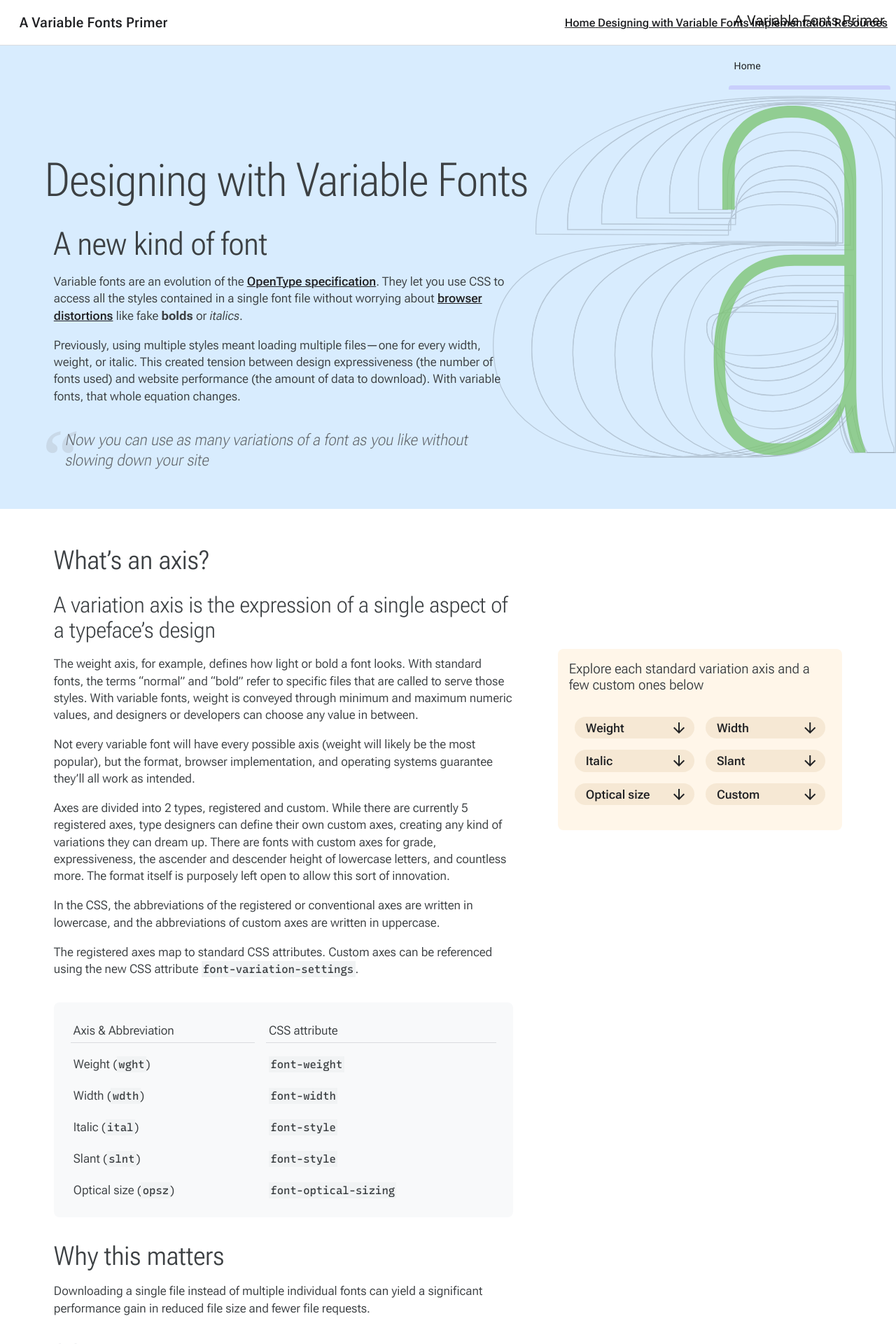
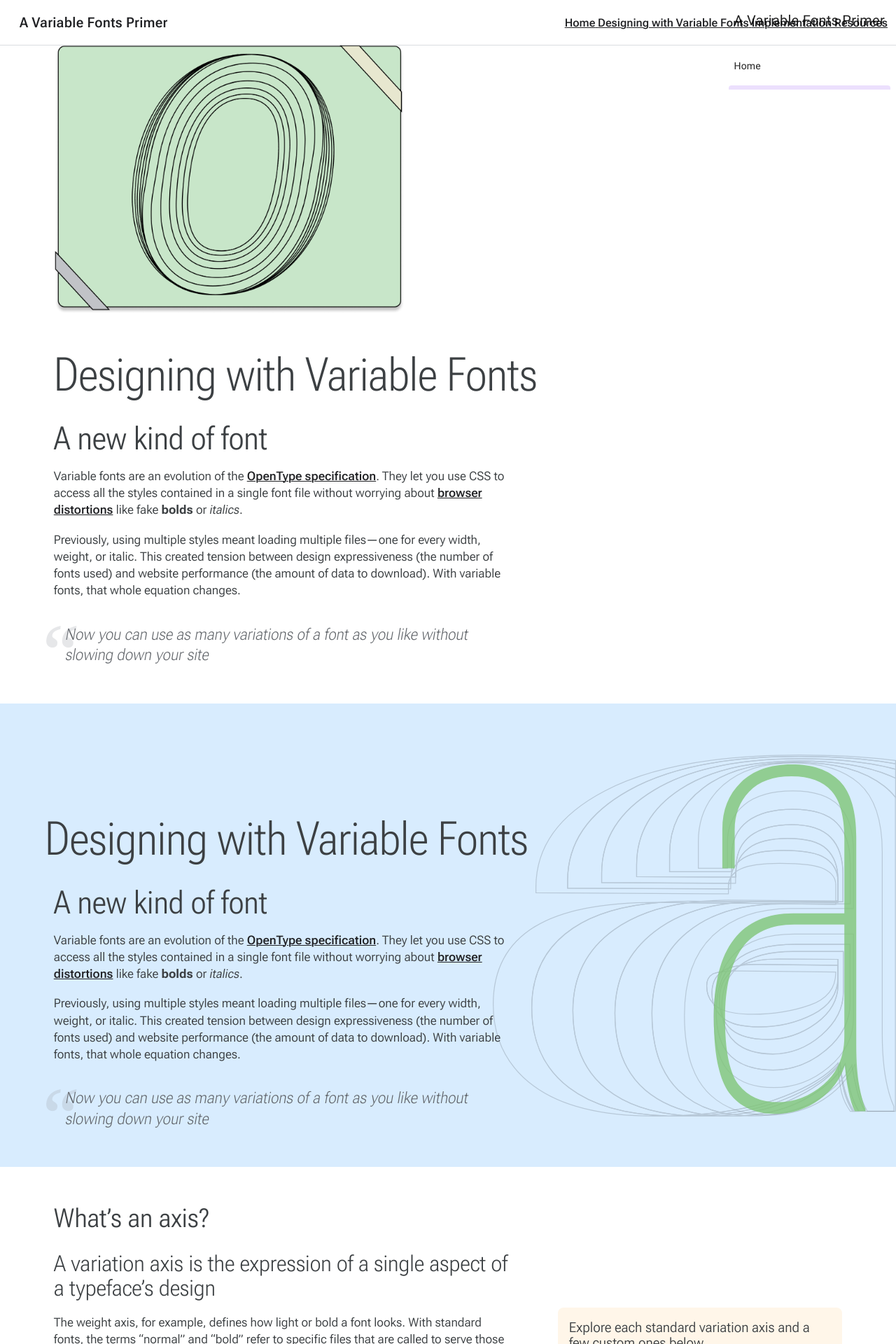
Before and after one commit to jpamental/variable-fonts, a Jekyll site: the page built from pages/about_variable_fonts.html, in a window 1280 px wide. Shown: the top 1920 px of the page at 70% size. Built offline with Jekyll 4.4.1, drawn with Linux system fonts in a browser that asks for light colours; a style sheet for code colours, icons or effects is not loaded; some of the changed text lies outside the part shown.

Commit message:
Adds use of split header component with non-final images

```diff
--- a/pages/about_variable_fonts.html
+++ b/pages/about_variable_fonts.html
@@ -4,6 +4,53 @@
 description: "An introduction to the variable font format with visual explanations of weight, width, and other axes."
 permalink: /about-variable-fonts/
 ---
+
+<div class="designing-with-vf-header-2">
+  <div class="split-header">
+    <div class="split-header-half content-section padded-bottom">
+      <img
+        style="max-width: 500px"
+        src="{{ site.baseurl }}/assets/img/Group%2082.png"
+        alt=""
+        role="presentation"
+        class="content-section-image"
+      />
+      <h1>{{ page.title }}</h1>
+      <h2>A new kind of font</h2>
+      <p>
+        Variable fonts are an evolution of the
+        <a href="https://docs.microsoft.com/en-us/typography/opentype/spec/"
+          >OpenType specification</a
+        >. They let you use CSS to access all the styles contained in a single
+        font file without worrying about
+        <a href="https://alistapart.com/article/say-no-to-faux-bold/"
+          >browser distortions</a
+        >
+        like fake <strong>bolds</strong> or <em>italics</em>.
+      </p>
+      <p>
+        Previously, using multiple styles meant loading multiple files—one for
+        every width, weight, or italic. This created tension between design
+        expressiveness (the number of fonts used) and website performance (the
+        amount of data to download). With variable fonts, that whole equation
+        changes.
+      </p>
+      <blockquote>
+        <p>
+          Now you can use as many variations of a font as you like without
+          slowing down your site
+        </p>
+      </blockquote>
+    </div>
+    <div class="split-header-half">
+      <div
+        class="split-header-image"
+        style="background-image: url('{{ site.baseurl }}/assets/img/Component 1.png')"
+      />
+    </div>
+  </div>
+</div>
+
 <div class="color light-blue padded-bottom designing-with-vf-header">
   <h1>{{ page.title }}</h1>
   <section class="content-section">
@@ -14,8 +61,9 @@
     <blockquote>
       <p>Now you can use as many variations of a font as you like without slowing down your site</p>
     </blockquote>
+    </section>
+</div>
 
-  </div>
   <section class="content-section">
   <h3>What’s an axis?</h3>
   <h4>A variation axis is the expression of a single aspect of a typeface’s design</h4>
```
Also changed, not shown: assets/img/Component 1.png (added), assets/img/Component 2.png (added), assets/img/Group 82.png (added). Lines whose indentation alone changed are shown as unchanged.
